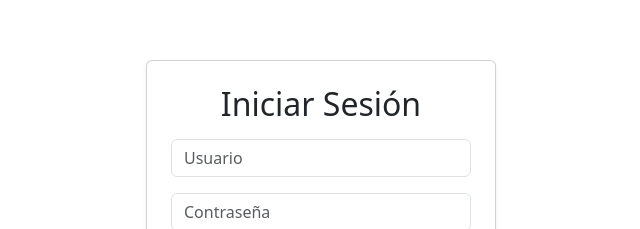
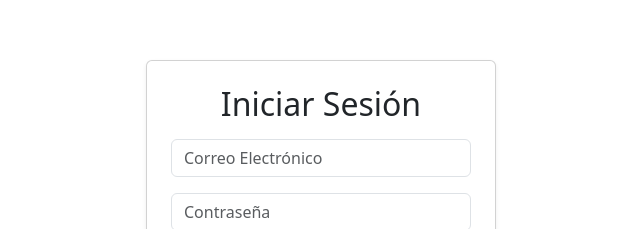
Before and after one commit to Raguilev/G4_PROGRAMACION_WEB, a React (Vite) app in the folder G4_PROGRAMACION_WEB-master/: page / in a window 1280 px wide. Shown: the part 156-385 px from the top of the page, without its empty margins (319-959 px from the left). Built offline with nearby package versions, Linux system fonts and the light colour scheme.

Commit message:
login arreglado

```diff
--- a/G4_PROGRAMACION_WEB-master/src/pages/Forgot.tsx
+++ b/G4_PROGRAMACION_WEB-master/src/pages/Forgot.tsx
@@ -5,7 +5,7 @@ const ForgotPassword = () => {
     const navigate = useNavigate();
     const location = useLocation();
     const queryParams = new URLSearchParams(location.search);
-    const usuario = queryParams.get("user") || "";
+    const email = queryParams.get("email") || "";
 
     const [newPassword, setNewPassword] = useState("");
     const [confirmPassword, setConfirmPassword] = useState("");
@@ -21,13 +21,13 @@ const ForgotPassword = () => {
         const resp = await fetch("http://localhost:5000/users/reset-password", {
             method: "POST",
             headers: { "Content-Type": "application/json" },
-            body: JSON.stringify({ usuario, newPassword }),
+            body: JSON.stringify({ email, newPassword }),
         });
 
         const data = await resp.json();
         if (data.success) {
             setMessage("Contraseña actualizada correctamente.");
-            setTimeout(() => navigate("/"), 2000); // Redirige al login después de 2s
+            setTimeout(() => navigate("/"), 2000);
         } else {
             setError("Error al actualizar la contraseña.");
         }
--- a/G4_PROGRAMACION_WEB-master/src/pages/Login.tsx
+++ b/G4_PROGRAMACION_WEB-master/src/pages/Login.tsx
@@ -1,30 +1,24 @@
-import { useEffect, useState } from "react";
+import { useState } from "react";
 import { useNavigate } from "react-router-dom";
 
+const Login = () => {
+    const navigate = useNavigate();
+    const [error, setError] = useState("");
+    const [email, setEmail] = useState("");
+    const [password, setPassword] = useState("");
 
-
-
-const Login = () => {
-
-  const navigate = useNavigate();
-  const [showModal, setShowModal] = useState<boolean>(false)
-  const [error, setError] = useState("");
-  const [usuario, setUsuario] = useState<string>("")
-  const [password, setPassword] = useState<string>("")
-
-  const handleUsuarioChange = (e: React.ChangeEvent<HTMLInputElement>) => {
-    setUsuario(e.currentTarget.value)
-  }
+    const handleEmailChange = (e: React.ChangeEvent<HTMLInputElement>) => {
+        setEmail(e.target.value);
+    };
 
     const handlePasswordChange = (e: React.ChangeEvent<HTMLInputElement>) => {
-    setPassword(e.currentTarget.value)
-  }
-
+        setPassword(e.target.value);
+    };
 
     const loginHandler = async () => {
-    console.log("🔹 Intentando login con:", usuario, password);
+        console.log("🔹 Intentando login con:", email, password);
 
-    const userData = { usuario, password };
+        const userData = { email, password };
 
         const resp = await fetch("http://localhost:5000/users/login", {
             method: "POST",
@@ -42,48 +36,37 @@ const Login = () => {
                 role: data.role,
                 email: data.email,
                 token: data.token,
-
             };
 
-      sessionStorage.setItem("usuario", JSON.stringify(userData)); // ✅ Guardar como JSON
-
-
-
+            sessionStorage.setItem("usuario", JSON.stringify(userData));
 
             setTimeout(() => {
-        if (data.role === 1) {
-          navigate("/admin_dashboard");
-        } else {
-
-          navigate("/dashboard");
-        }
+                navigate(data.role === 1 ? "/admin_dashboard" : "/dashboard");
             }, 100);
         } else {
-      setShowModal(true);
-      setError("Credenciales incorrectas");
+            setError("Credenciales incorrectas o cuenta no verificada.");
             setTimeout(() => setError(""), 3000);
-      console.log("🔹 Redirigiendo a:", data.role === 1 ? "/admin_dashboard" : "/expenses");
         }
     };
 
     const verificarUsuario = async () => {
-    if (!usuario.trim()) {
-        setError("Ingrese un nombre de usuario válido.");
+        if (!email.trim()) {
+            setError("Ingrese un email válido.");
             return;
         }
 
         const resp = await fetch(`http://localhost:5000/users/verify-user`, {
             method: "POST",
             headers: { "Content-Type": "application/json" },
-        body: JSON.stringify({ usuario }),
+            body: JSON.stringify({ email }),
         });
 
         const data = await resp.json();
 
         if (data.exists) {
-        navigate(`/forgot_password?user=${usuario}`);
+            navigate(`/forgot_password?email=${email}`);
         } else {
-        setError("Usuario no encontrado.");
+            setError("Correo no encontrado.");
         }
     };
 
@@ -93,18 +76,22 @@ const Login = () => {
                 <h2 className="text-center mb-3">Iniciar Sesión</h2>
                 {error && <p className="text-danger text-center">{error}</p>}
                 <div className="mb-3">
-          <input className="form-control"
-            type="text"
-            value={usuario}
-            placeholder="Usuario"
-            onChange={handleUsuarioChange} />
+                    <input
+                        className="form-control"
+                        type="email"
+                        value={email}
+                        placeholder="Correo Electrónico"
+                        onChange={handleEmailChange}
+                    />
                 </div>
                 <div className="mb-3">
-          <input className="form-control"
+                    <input
+                        className="form-control"
                         type="password"
                         value={password}
                         placeholder="Contraseña"
-            onChange={handlePasswordChange} />
+                        onChange={handlePasswordChange}
+                    />
                 </div>
                 <a
                     className="d-block text-center text-primary mb-3"
@@ -113,15 +100,11 @@ const Login = () => {
                 >
                     ¿Olvidaste tu contraseña?
                 </a>
-        <button className="btn btn-primary w-100 mb-2" onClick={  loginHandler }>
+                <button className="btn btn-primary w-100 mb-2" onClick={loginHandler}>
                     Ingresar
                 </button>
-
                 <div className="text-center text-muted">O</div>
-        <button
-          className="btn btn-dark w-100 mt-2"
-          onClick={() => navigate("/registro")}
-        >
+                <button className="btn btn-dark w-100 mt-2" onClick={() => navigate("/registro")}>
                     Registrarse
                 </button>
             </div>
```
Lines whose indentation alone changed are shown as unchanged.
